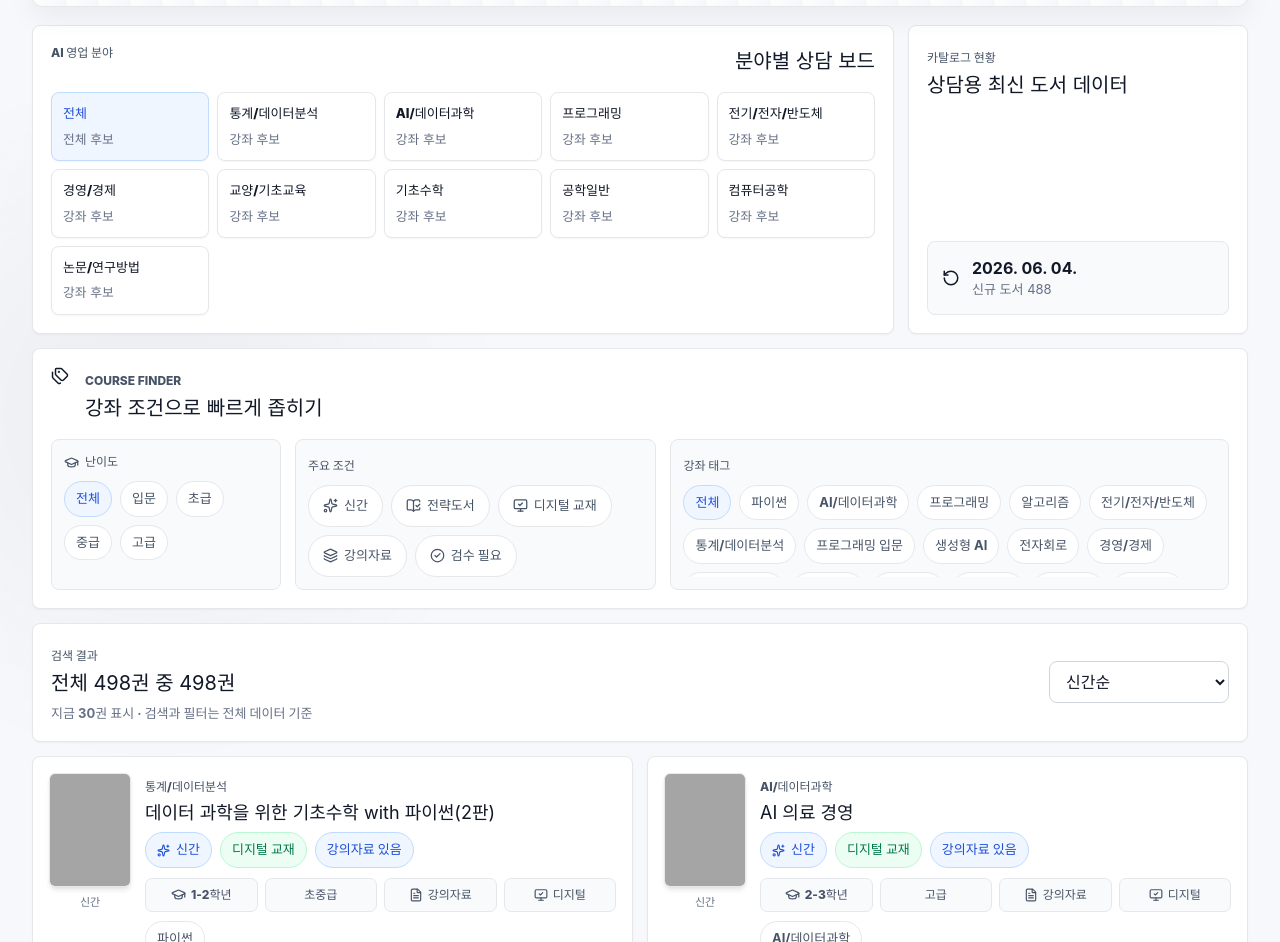
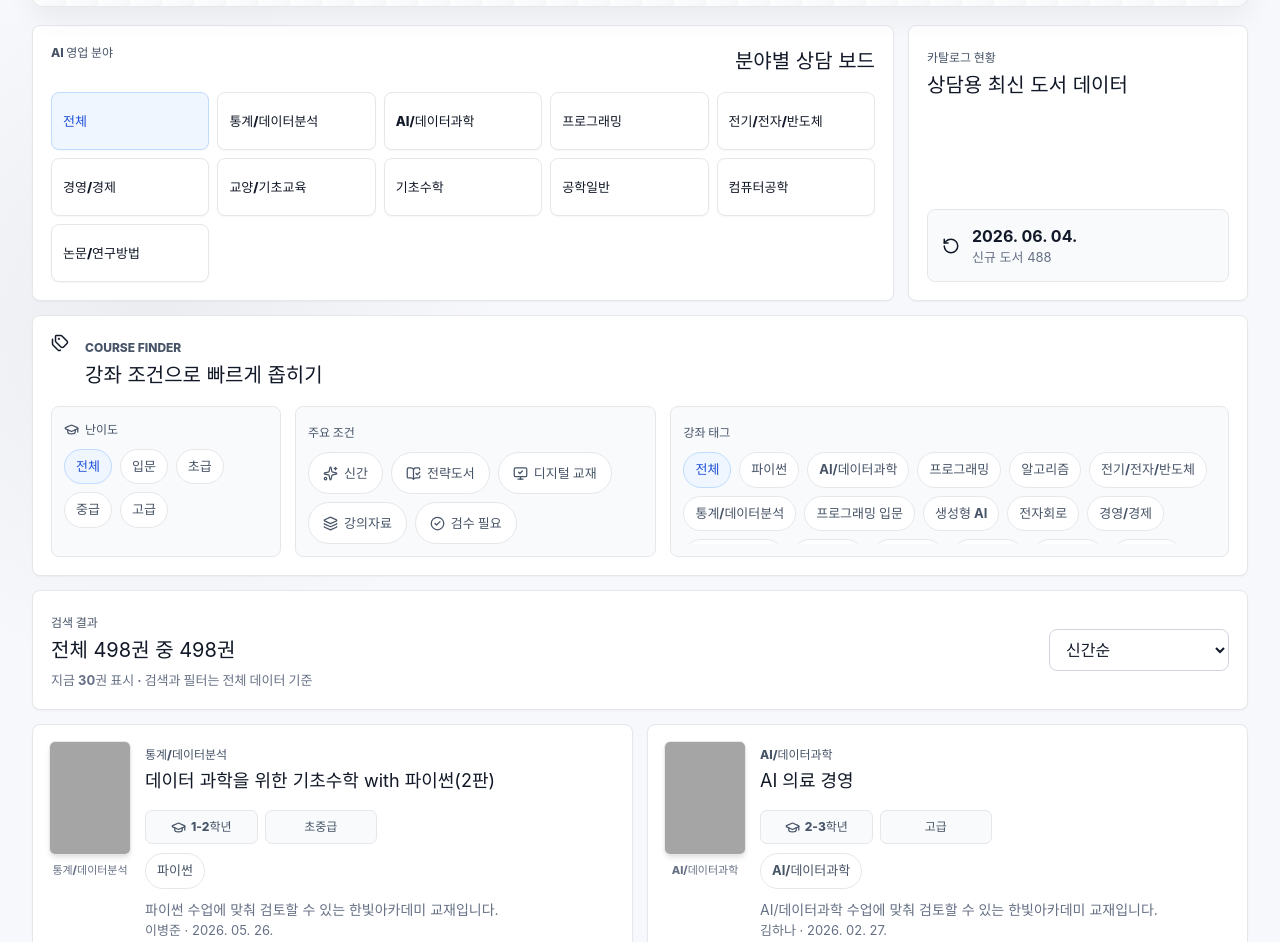
Before and after one commit to hckim-prog/hanbit-academy-sales-catalog, a React (Vite) app: page / in a window 1280 px wide. Shown: the part 679-1621 px from the top of the page. Built offline with nearby package versions, Linux system fonts and the light colour scheme; grey boxes are pictures that could not be loaded; a web font is replaced by a local one.

Commit message:
Remove extra catalog card labels

```diff
--- a/src/components/BookCard.tsx
+++ b/src/components/BookCard.tsx
@@ -1,6 +1,6 @@
-import { BookPlus, Check, Eye, FileText, GraduationCap, MonitorCheck, Sparkles } from 'lucide-react'
+import { BookPlus, Check, Eye, GraduationCap } from 'lucide-react'
 import type { Book } from '../types/book'
-import { formatDate, isNewBook } from '../lib/utils'
+import { formatDate } from '../lib/utils'
 
 interface BookCardProps {
   book: Book
@@ -10,10 +10,6 @@ interface BookCardProps {
 }
 
 export function BookCard({ book, selected, onOpen, onToggleSelected }: BookCardProps) {
-  const hasMaterials = book.has_ppt || book.has_solution || book.has_sample
-  const hasDigital = book.is_digital_textbook || book.ebook_available
-  const newBook = isNewBook(book.pub_date)
-
   return (
     <article className="book-card group rounded-2xl border border-slate-200 bg-white/95 shadow-sm shadow-slate-950/5 transition duration-200 hover:-translate-y-1 hover:border-blue-200 hover:shadow-xl hover:shadow-slate-950/10">
       <div className="cover-wrap">
@@ -22,7 +18,7 @@ export function BookCard({ book, selected, onOpen, onToggleSelected }: BookCardP
           src={book.cover_url}
           alt={`${book.title} 표지`}
         />
-        <span>{newBook ? '신간' : book.ai_primary_category}</span>
+        <span>{book.ai_primary_category}</span>
       </div>
       <div className="book-main">
         <div className="book-card-head">
@@ -32,26 +28,13 @@ export function BookCard({ book, selected, onOpen, onToggleSelected }: BookCardP
           </div>
         </div>
         <div className="book-badge-row" aria-label="영업 신호">
-          {newBook && (
-            <span className="badge accent">
-              <Sparkles size={13} /> 신간
-            </span>
-          )}
           {book.is_strategy_book && <span className="badge accent">전략도서</span>}
-          {hasDigital && <span className="badge success">디지털 교재</span>}
-          {hasMaterials && <span className="badge info">강의자료 있음</span>}
         </div>
         <div className="fit-strip" aria-label="상담 핵심 지표">
           <span>
             <GraduationCap size={15} /> {book.target_grade || '학년 미정'}
           </span>
           <span>{book.difficulty_level || '난이도 미정'}</span>
-          <span>
-            <FileText size={14} /> {hasMaterials ? '강의자료' : '자료 확인'}
-          </span>
-          <span>
-            <MonitorCheck size={14} /> {hasDigital ? '디지털' : '종이책'}
-          </span>
         </div>
         <div className="tag-row">
           {book.course_tags.slice(0, 3).map((tag) => (
--- a/src/components/CategoryOverview.tsx
+++ b/src/components/CategoryOverview.tsx
@@ -20,7 +20,6 @@ export function CategoryOverview({ categories, activeCategory, onSelectCategory
             onClick={() => onSelectCategory(category)}
           >
             <span>{category}</span>
-            <small>{category === '전체' ? '전체 후보' : '강좌 후보'}</small>
           </button>
         ))}
       </div>
```
